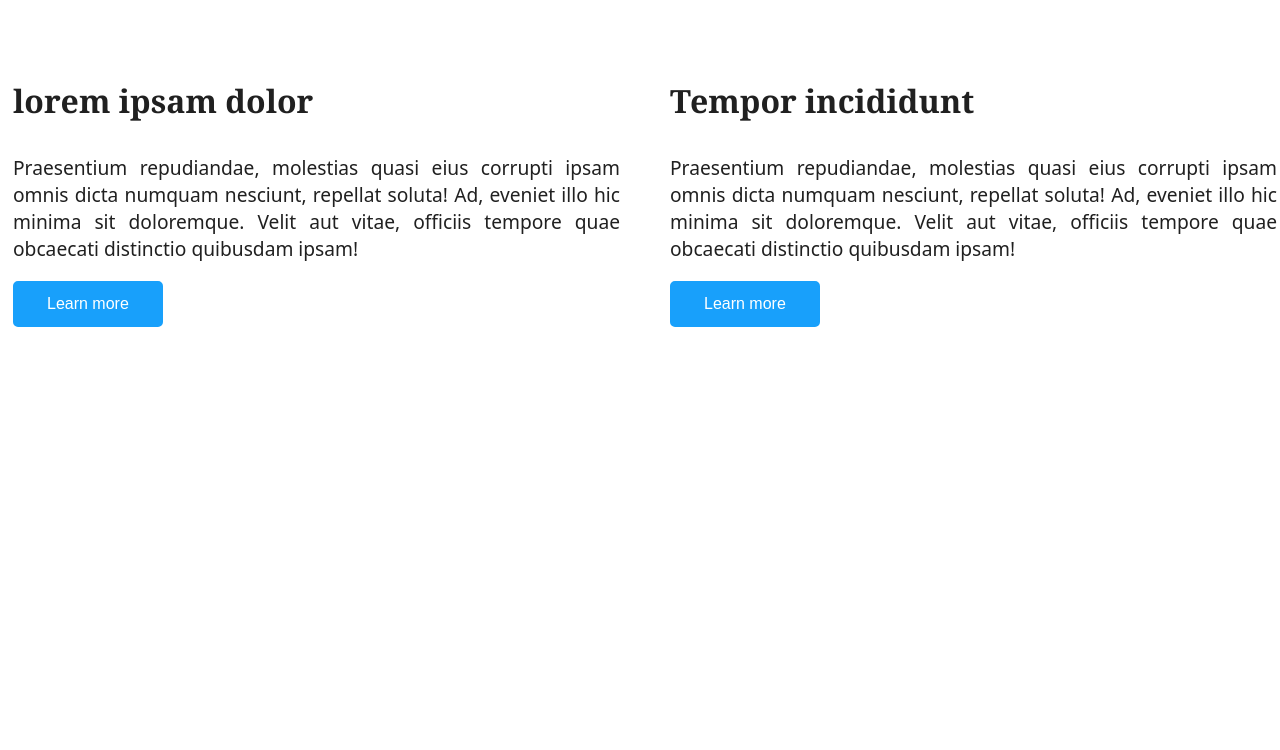
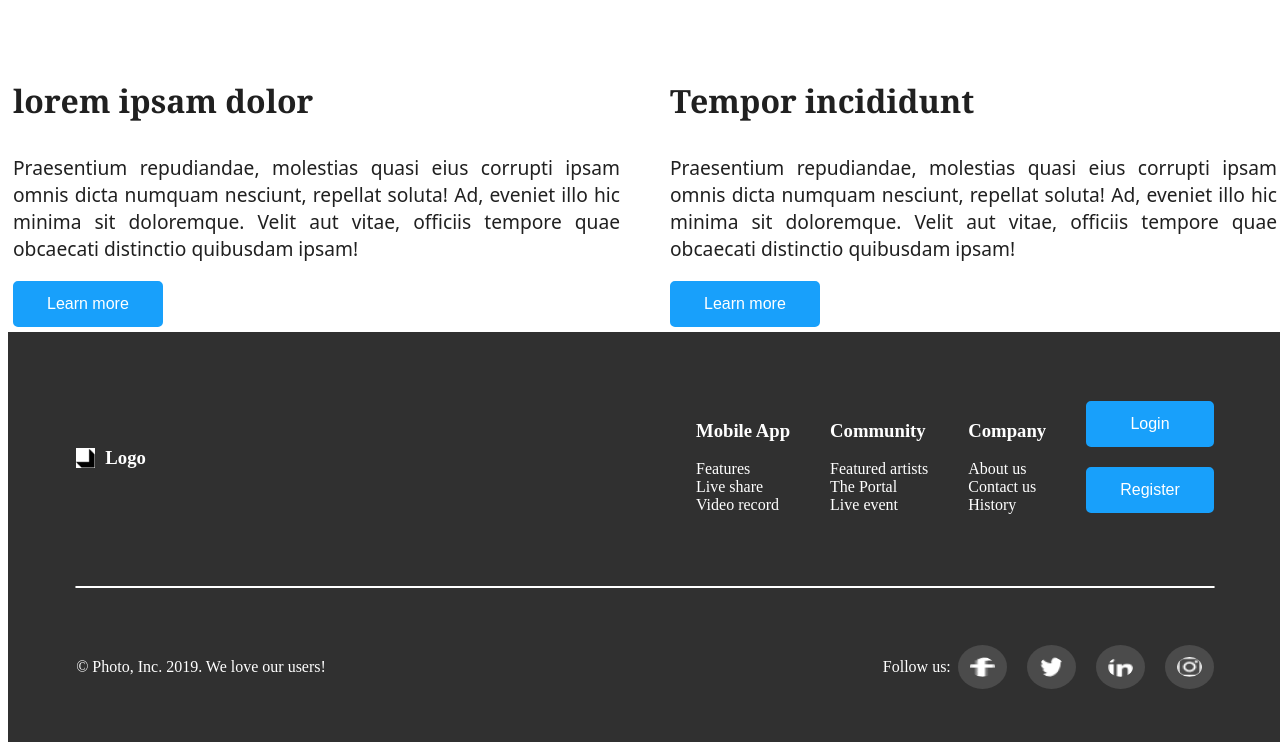
Before and after one commit to Plvishal/EPS-Intern, a plain HTML site: page index.html in a window 1280 px wide. Shown: the part 1059-1809 px from the top of the page. Before the commit the page ends 1399 px from the top, so only its background shows below. Drawn offline with Linux system fonts and the light colour scheme.

Commit message:
footer done

```diff
--- a/css/styles.css
+++ b/css/styles.css
@@ -144,3 +144,79 @@ button {
 
   color: #202020;
 }
+
+/* -----------footer---------- */
+footer {
+  background-color: #303030;
+  color: #ffffff;
+  width: 100%;
+  height: 400px;
+  display: flex;
+  flex-direction: column;
+  justify-content: space-between;
+  padding: 5px;
+}
+hr {
+  border: 1px solid white;
+  border-radius: 5px;
+  width: 90%;
+}
+
+.footer_upper_container {
+  display: flex;
+  justify-content: space-between;
+  width: 90%;
+  margin: auto;
+}
+.footer_logo {
+  display: flex;
+  align-items: center;
+  justify-content: center;
+  gap: 10px;
+}
+.footer_logo img {
+  background-color: #fff;
+  height: 20px;
+}
+.footer_upper_container_1 {
+  display: flex;
+  justify-content: space-between;
+}
+.footer_upper_container_2 {
+  display: flex;
+  flex-direction: column;
+  gap: 20px;
+}
+
+ul li {
+  list-style: none;
+}
+
+.footer_upper_container_3 {
+  display: flex;
+  justify-content: space-between;
+  /* justify-content: center; */
+  align-items: center;
+  width: 90%;
+  margin: auto;
+}
+
+.social_container {
+  display: flex;
+  gap: 7px;
+  align-items: center;
+}
+.social_container_1 {
+  display: flex;
+  justify-content: space-between;
+  align-items: center;
+  gap: 20px;
+}
+.social_container_1 img {
+  background-color: #4b4b4b;
+  padding: 12px;
+  width: 25px;
+  height: 20px;
+  border-radius: 50%;
+  background-size: cover;
+}
--- a/index.html
+++ b/index.html
@@ -59,7 +59,54 @@
           </div>
         </div>
       </section>
+
     </main>
+
+    <footer>
+        <div class="footer_upper_container">
+            <div class="footer_logo"><img src="./assests/images/Union.png"/><h3>Logo</h3></div>
+            <div class="footer_upper_container_1">
+                <ul>
+                    <h3>Mobile App</h3>
+                    <li>Features</li>
+                    <li>Live share</li>
+                    <li>Video record</li>
+                </ul>
+                <ul>
+                    <h3>Community</h3>
+                    <li>Featured artists</li>
+                    <li>The Portal</li>
+                    <li>Live event</li>
+                </ul>
+                <ul>
+                    <h3>Company</h3>
+                    <li>About us</li>
+                    <li>Contact us</li>
+                    <li>History</li>
+                </ul>
+                <ul class="footer_upper_container_2">
+                    <button>Login </button>
+                    <button>Register</button>
+
+                </ul>
+            </div>
+
+        </div>
+        <hr />
+        <div class='footer_upper_container_3'>
+
+            <div>&#169; Photo, Inc. 2019. We love our users!</div>
+            <div class="social_container">
+                <span>Follow us: </span>
+                <div class="social_container_1">
+                    <img src="./assests/icons/facebook.png"/>
+                    <img src="./assests/icons/twitter.png"/>
+                    <img src="./assests/icons/linkedin.png"/>
+                    <img src="./assests/icons/insta.png"/>
+                </div>
+            </div>
+        </div>
+    </footer>
     <script src="./js/script.js"></script>
   </body>
 </html>
```
